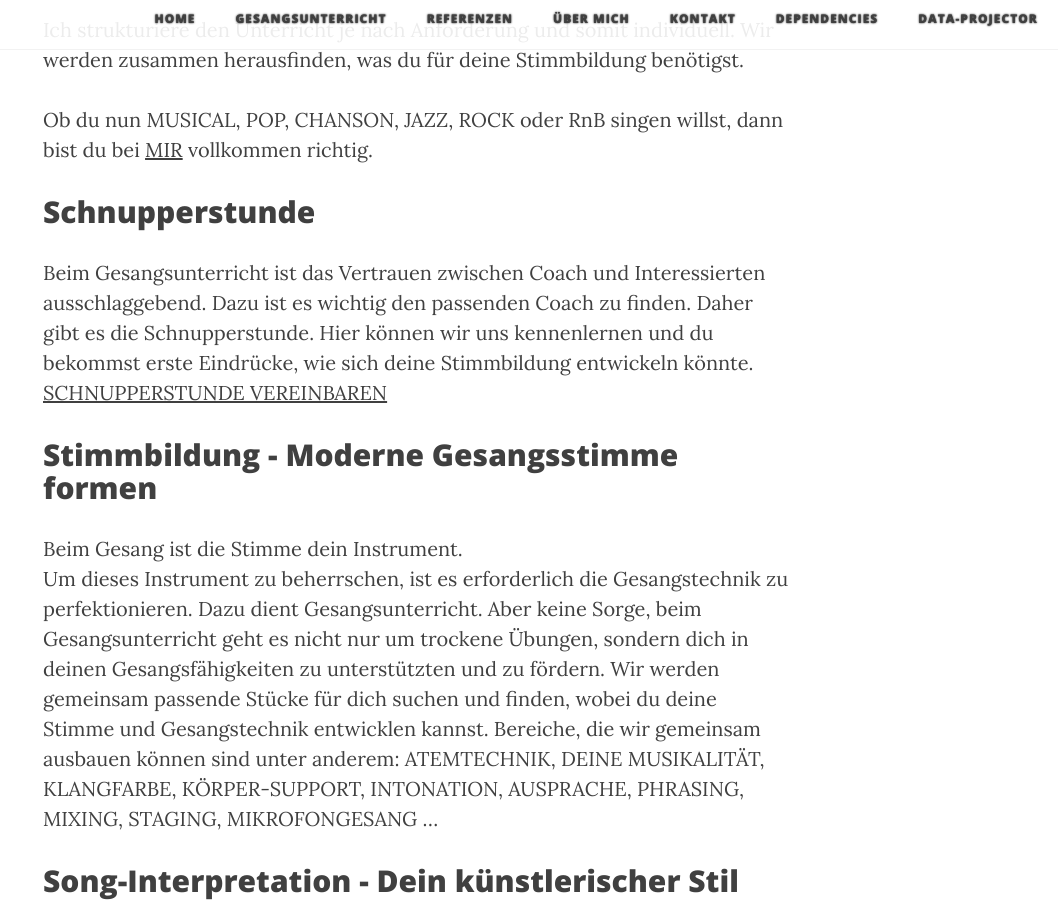
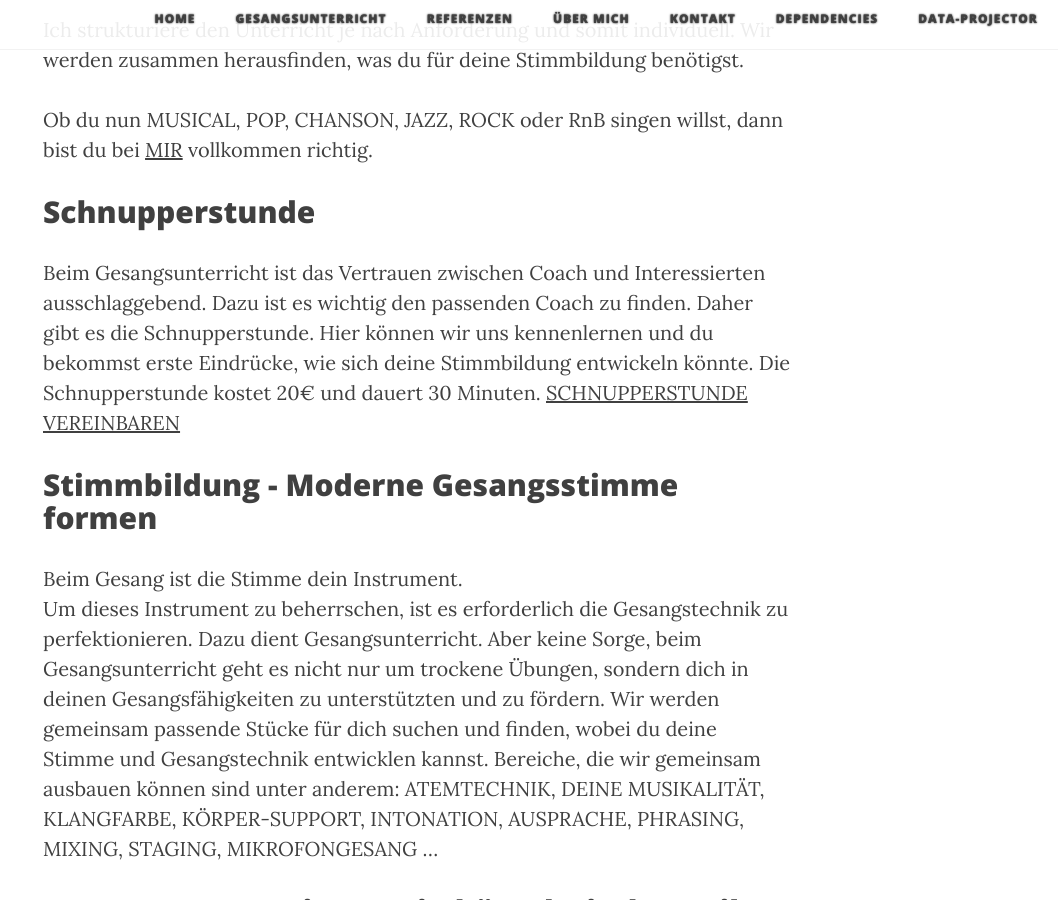
Before and after one commit to janhyza/gesangscoaching.at, a Jekyll site: the page built from projects/Gesangsunterricht.md, in a window 1280 px wide and 900 px high, scrolled down 732 px. Shown: the whole window, without its empty margins (222-1280 px from the left). Built offline with Jekyll 4.4.1, drawn with Linux system fonts in a browser that asks for light colours; nearby versions of some CDN libraries; some of the changed text lies outside the part shown.

Commit message:
Update Gesangsunterricht.md

```diff
--- a/projects/Gesangsunterricht.md
+++ b/projects/Gesangsunterricht.md
@@ -13,7 +13,7 @@ Ich strukturiere den Unterricht je nach Anforderung und somit individuell. Wir w
 Ob du nun MUSICAL, POP, CHANSON, JAZZ, ROCK oder RnB singen willst, dann bist du bei [MIR](http://gesangscoaching.at/contact/) vollkommen richtig.
 
 ## Schnupperstunde
-Beim Gesangsunterricht ist das Vertrauen zwischen Coach und Interessierten ausschlaggebend. Dazu ist es wichtig den passenden Coach zu finden. Daher gibt es die Schnupperstunde. Hier können wir uns kennenlernen und du bekommst erste Eindrücke, wie sich deine Stimmbildung entwickeln könnte. [SCHNUPPERSTUNDE VEREINBAREN ](http://gesangscoaching.at/contact/)
+Beim Gesangsunterricht ist das Vertrauen zwischen Coach und Interessierten ausschlaggebend. Dazu ist es wichtig den passenden Coach zu finden. Daher gibt es die Schnupperstunde. Hier können wir uns kennenlernen und du bekommst erste Eindrücke, wie sich deine Stimmbildung entwickeln könnte. Die Schnupperstunde kostet 20€ und dauert 30 Minuten.  [SCHNUPPERSTUNDE VEREINBAREN ](http://gesangscoaching.at/contact/)
 
 ## Stimmbildung - Moderne Gesangsstimme formen
 Beim Gesang ist die Stimme dein Instrument. <br>
```
Also changed, not shown: other parts of projects/Gesangsunterricht.md (+1 -1 lines).
